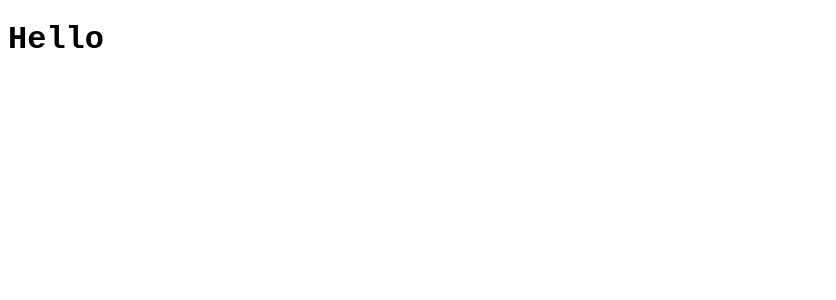
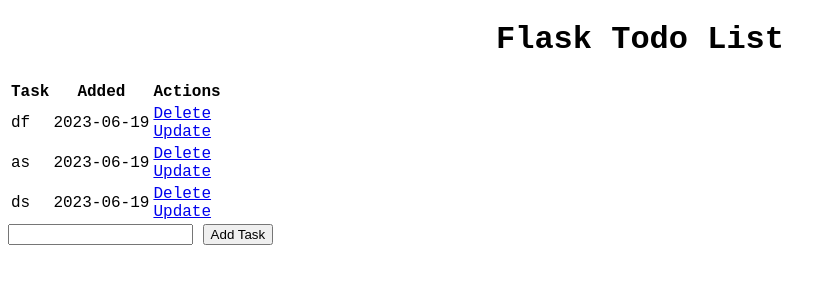
Before and after one commit to hackerFaruk/flaskpy, a Flask app: page / in a window 1280 px wide. Before the commit the part shown is almost empty. Shown: the top 300 px of the page, without its empty margins (0-836 px from the left). Run offline with Flask 3, Linux system fonts and the light colour scheme.

Commit message:
added working db

```diff
--- a/app.py
+++ b/app.py
@@ -1,4 +1,4 @@
-from flask import Flask, render_template, url_for
+from flask import Flask, render_template, url_for, request , redirect
 from flask_sqlalchemy import SQLAlchemy
 from datetime import datetime
 
@@ -24,14 +24,40 @@ class Todo(db.Model):
     def __repr__(self):
         return '<Task %r>' % self.id
 
-'''
+
 # used to create db at first
 with app.app_context():
     # Create the database tables
     db.create_all()
-'''
-@app.route('/')
+
+
+# routeun kabul ettiğği methodlara db veri alma atmayı ekler (index.htmlde mevcut )
+@app.route('/', methods=['POST','GET'])
 def index():
+    # requestleri işleme
+    if request.method == 'POST':
+        task_content = request.form['content']
+        new_task = Todo(content=task_content)
+
+    #ekleme sırasında problem olursa diye hata yakalama
+        try:
+            db.session.add(new_task)
+            db.session.commit()
+            return redirect('/')
+        except:
+            return 'There was an issue adding your task'
+
+    # eğer request Get ise
+    else:
+        tasks = Todo.query.order_by(Todo.date_created).all()
+        return render_template('index.html', tasks=tasks)
+
+
+
+
+
+
+
     return render_template('index.html')
 
 
--- a/templates/index.html
+++ b/templates/index.html
@@ -1,5 +1,40 @@
 {% extends 'baseTemplate.html' %}
 
-{% block head %} {% endblock %}
+{% block head %}
+<title>Basic Todo List With Flask</title>
+{% endblock %}
 
-{%  block body %}  <h1>  Hello </h1>  {% endblock %}
+{% block body %}
+<div class="content">
+    <h1 style="text-align: center">Flask Todo List</h1>
+    {% if tasks|length < 1 %}
+    <h4 style="text-align: center">There are no tasks. Create one below!</h4>
+    {% else %}
+    <table>
+        <tr>
+            <th>Task</th>
+            <th>Added</th>
+            <th>Actions</th>
+        </tr>
+        {% for task in tasks %}
+            <tr>
+                <td>{{ task.content }}</td>
+                <td>{{ task.date_created.date() }}</td>
+                <td>
+                    <a href="/delete/{{task.id}}">Delete</a>
+                    <br>
+                    <a href="/update/{{task.id}}">Update</a>
+                </td>
+            </tr>
+        {% endfor %}
+    </table>
+    {% endif %}
+
+    <div class="form">
+        <form action="/" method="POST">
+            <input type="text" name="content" id="content">
+            <input type="submit" value="Add Task">
+        </form>
+    </div>
+</div>
+{% endblock %}
```
Also changed, not shown: instance/test.db (added), test.db (deleted).
